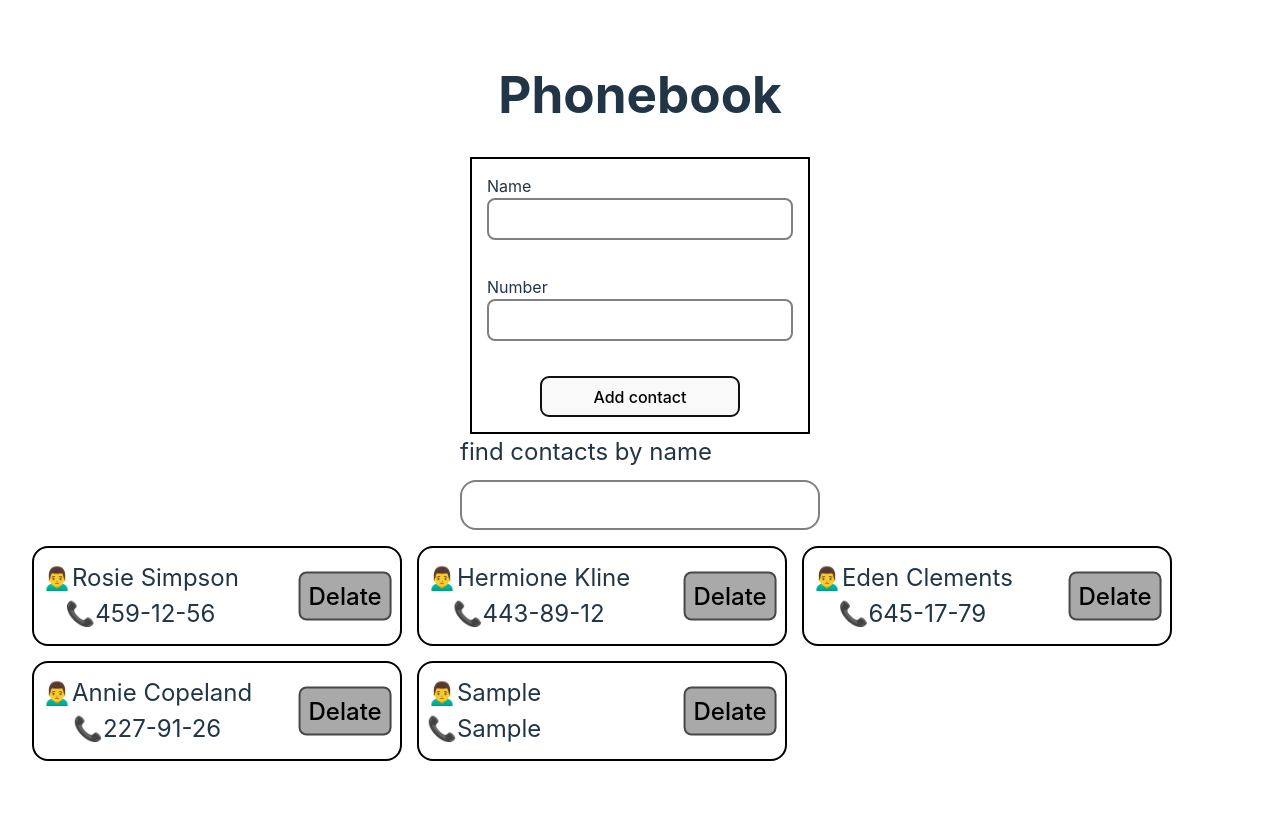
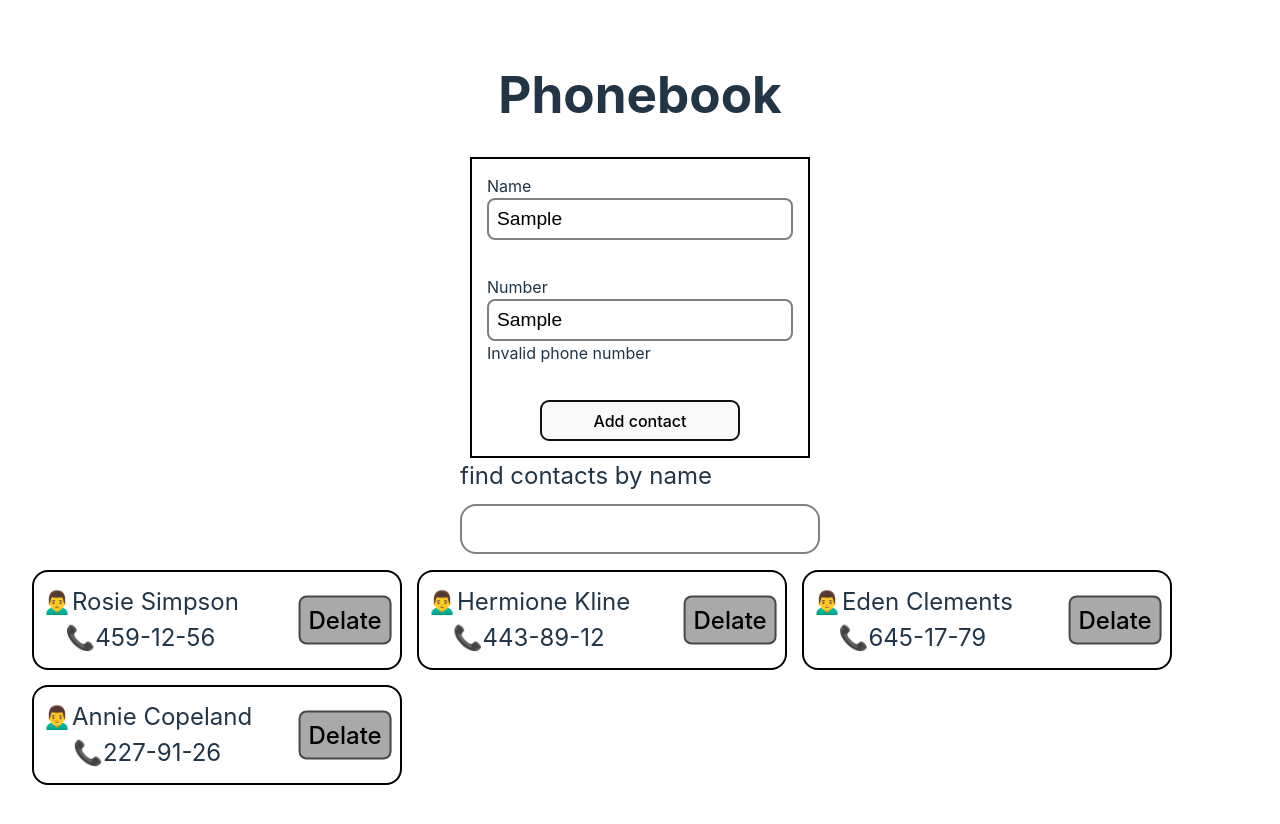
Before and after one commit to korniyenko88/goit-react-hw-03, a React (Vite) app: page / in a window 1280 px wide. Both pictures are taken after typing "Sample", "Sample" into the empty fields and a click on the button "Add contact". Shown: the top 824 px of the page. Built offline with nearby package versions, Linux system fonts and the light colour scheme.

Commit message:
add formik & validation

```diff
--- a/package.json
+++ b/package.json
@@ -13,7 +13,8 @@
     "formik": "^2.4.6",
     "nanoid": "^5.0.7",
     "react": "^18.3.1",
-    "react-dom": "^18.3.1"
+    "react-dom": "^18.3.1",
+    "yup": "^1.4.0"
   },
   "devDependencies": {
     "@eslint/js": "^9.9.0",
--- a/src/components/ContactForm/ContactForm.jsx
+++ b/src/components/ContactForm/ContactForm.jsx
@@ -1,31 +1,65 @@
 import styles from './ContactForm.module.css';
+import { Formik, Field, Form } from 'formik';
+import { ErrorMessage } from 'formik';
+import * as Yup from 'yup';
+
+const INITIAL_VALUES = {
+  name: '',
+  number: '',
+};
+
+const nameRegex = /^[a-zA-Zа-яА-ЯіІїЇєЄ' -]*$/;
+const phoneNumberRegex = /^\+?(\(\d{3}\)|\d{3})[-\s\.]?\d{3}[-\s\.]?\d{4,6}$/;
+
+const addContactShape = Yup.object({
+  name: Yup.string()
+    .required('Name is required')
+    .matches(nameRegex, 'Invalid name')
+    .min(3, 'Name must be at least 3 characters')
+    .max(50, "Name can't be longer than 50 characters"),
+  number: Yup.string()
+    .required('Number is required')
+    .matches(phoneNumberRegex, 'Invalid phone number')
+    .min(3, 'Number must be at least 3 characters')
+    .max(50, "Number can't be longer than 50 characters"),
+});
 
 const ContactForm = ({ onAddContact }) => {
-  const handleSubmit = event => {
-    event.preventDefault();
-    const form = event.currentTarget;
-    const name = form.elements.name.value;
-    const number = form.elements.number.value;
-    const formData = {
-      name,
-      number,
-    };
-    onAddContact(formData);
-    form.reset();
+  const handleSubmit = (values, actions) => {
+    onAddContact(values);
+    actions.resetForm();
   };
   return (
     <div className={styles.divform}>
-      <form onSubmit={handleSubmit} className={styles.form}>
+      <Formik
+        initialValues={INITIAL_VALUES}
+        validationSchema={addContactShape}
+        onSubmit={handleSubmit}
+      >
+        <Form className={styles.form}>
           <label className={styles.formname}>
             <span>Name</span>
-          <input className={styles.input} name="name" type="text" />
+            <Field className={styles.input} name="name" type="text" />
+            <ErrorMessage
+              name="name"
+              component="span"
+              className={styles.error}
+            />
           </label>
           <label className={styles.formname}>
             <span>Number</span>
-          <input className={styles.input} name="number" type="text" />
+            <Field className={styles.input} name="number" type="text" />
+            <ErrorMessage
+              name="number"
+              component="span"
+              className={styles.error}
+            />
           </label>
-        <button type='submit' className={styles.addbtn}>Add contact</button>
-      </form>
+          <button type="submit" className={styles.addbtn}>
+            Add contact
+          </button>
+        </Form>
+      </Formik>
     </div>
   );
 };
```
Also changed, not shown: 1 other file (tests, documents, lock files or other folders). Lines whose indentation alone changed are shown as unchanged.
